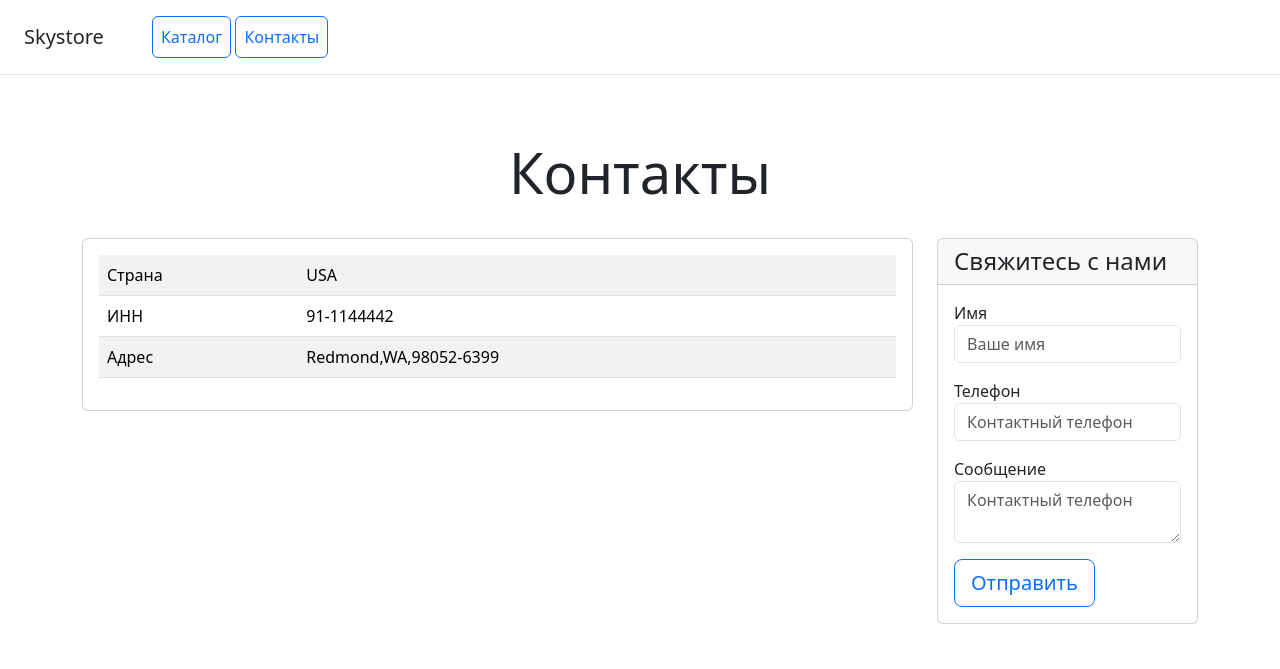
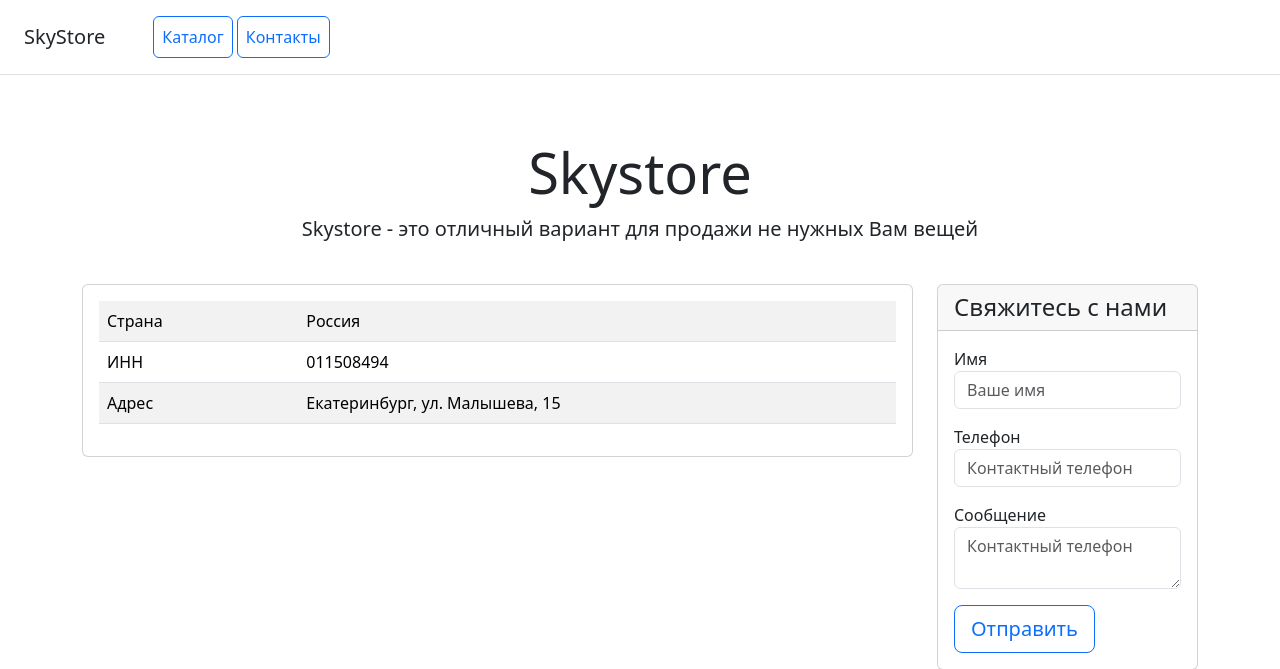
Before and after one commit to AleksandrG-dot/e_commerce_django, a Django app: template catalog/templates/catalog/contacts.html in a window 1280 px wide. Shown: the top 669 px of the page. Run offline with Django 5.2, Linux system fonts and the light colour scheme; the template is opened without the code that fills it: most values are stand-ins (such as "Sample title", 1, 10 or a date in 2020); some libraries are stand-ins or nearby versions.

Commit message:
Zadanie 3. Sdelat sablon i primenit ko vsem failam. Dobavit podshablon dlya glavnogo menu

```diff
--- a/catalog/templates/catalog/base.html
+++ b/catalog/templates/catalog/base.html
@@ -8,14 +8,7 @@
     <link rel="stylesheet" href="/static/css/bootstrap.min.css">
 </head>
 <body>
-<div class="d-flex flex-column flex-md-row align-items-center p-3 px-md-4 mb-3 bg-white border-bottom box-shadow">
-    <h5 class="my-0 mr-md-auto font-weight-normal">Store</h5>
-    <nav class="ms-5">
-        <a class="p-2 btn btn-outline-primary" href="/">Каталог</a>
-        <a class="p-2 btn btn-outline-primary" href="/contacts/">Контакты</a>
-    </nav>
-</div>
-
+{% include 'catalog/includes/inc_menu.html' %}
 <div class="pricing-header px-3 py-3 pt-md-5 pb-md-4 mx-auto text-center">
     <h1 class="display-4">Skystore</h1>
     <p class="lead">Skystore - это отличный вариант для продажи не нужных Вам вещей</p>
--- a/catalog/templates/catalog/contacts.html
+++ b/catalog/templates/catalog/contacts.html
@@ -1,26 +1,8 @@
-<!doctype html>
-<html lang="en">
-<head>
-    <meta charset="utf-8">
-    <meta name="viewport" content="width=device-width, initial-scale=1">
-    <title>Skystore</title>
-    <!-- Подключите статичеcкие файлы со стилями Bootstrap -->
-    <link rel="stylesheet" href="/static/css/bootstrap.min.css">
-</head>
-<body>
-<div class="d-flex flex-column flex-md-row align-items-center p-3 px-md-4 mb-3 bg-white border-bottom box-shadow">
-    <h5 class="my-0 mr-md-auto font-weight-normal">Skystore</h5>
-    <nav class="ms-5">
-        <a class="p-2 btn btn-outline-primary" href="/">Каталог</a>
-        <a class="p-2 btn btn-outline-primary" href="/contacts/">Контакты</a>
-    </nav>
-</div>
+{% extends 'catalog/base.html' %}
 
-<div class="pricing-header px-3 py-3 pt-md-5 pb-md-4 mx-auto text-center">
-    <h1 class="display-4">Контакты</h1>
-</div>
+{% block title %}Каталог товаров {{ product_id }}{% endblock %}
 
-<div class="container">
+{% block content %}
 <div class="row text-start">
     <div class="col-lg-9 col-md-6 col-sm-12">
         <div class="card mb-4 box-shadow">
@@ -28,15 +10,15 @@
                 <table class="table table-striped">
                     <tr>
                         <td class="w-25">Страна</td>
-                            <td>USA</td>
+                        <td>Россия</td>
                     </tr>
                     <tr>
                         <td class="w-25">ИНН</td>
-                            <td>91-1144442</td>
+                        <td>011508494</td>
                     </tr>
                     <tr>
                         <td class="w-25">Адрес</td>
-                            <td>Redmond,WA,98052-6399</td>
+                        <td>Екатеринбург, ул. Малышева, 15</td>
                     </tr>
                 </table>
             </div>
@@ -68,40 +50,4 @@
         </div>
     </div>
 </div>
-
-    <footer class="pt-4 my-md-5 pt-md-5 border-top">
-        <div class="row">
-            <div class="col-12 col-md">
-                SkyStore
-                <small class="d-block mb-3 text-muted">&copy; 2023</small>
-            </div>
-            <div class="col-6 col-md">
-                <h5>Категории</h5>
-                <ul class="list-unstyled text-small">
-                    <li><a class="text-muted" href="#">Рассылки</a></li>
-                    <li><a class="text-muted" href="#">Телеграм боты</a></li>
-                    <li><a class="text-muted" href="#">Полезные утилиты</a></li>
-                    <li><a class="text-muted" href="#">Веб-приложения</a></li>
-                    <li><a class="text-muted" href="#">Микросервисы</a></li>
-                </ul>
-            </div>
-            <div class="col-6 col-md">
-                <h5>Дополнительно</h5>
-                <ul class="list-unstyled text-small">
-                    <li><a class="text-muted" href="#">Мы пишем</a></li>
-                </ul>
-            </div>
-            <div class="col-6 col-md">
-                <h5>О нас</h5>
-                <ul class="list-unstyled text-small">
-                    <li><a class="text-muted" href="/contacts/">Контакты</a></li>
-                </ul>
-            </div>
-        </div>
-    </footer>
-</div>
-
-<!-- Подключите статичеcкие файлы со скриптами Bootstrap -->
-<script src="/static/js/bootstrap.bundle.min.js"></script>
-</body>
-</html>
+{% endblock %}
--- /dev/null
+++ b/catalog/templates/catalog/includes/inc_menu.html
@@ -0,0 +1,7 @@
+<div class="d-flex flex-column flex-md-row align-items-center p-3 px-md-4 mb-3 bg-white border-bottom box-shadow">
+    <h5 class="my-0 mr-md-auto font-weight-normal">SkyStore</h5>
+    <nav class="ms-5">
+        <a class="p-2 btn btn-outline-primary" href="/">Каталог</a>
+        <a class="p-2 btn btn-outline-primary" href="/contacts/">Контакты</a>
+    </nav>
+</div>
```
Lines whose indentation alone changed are shown as unchanged.
